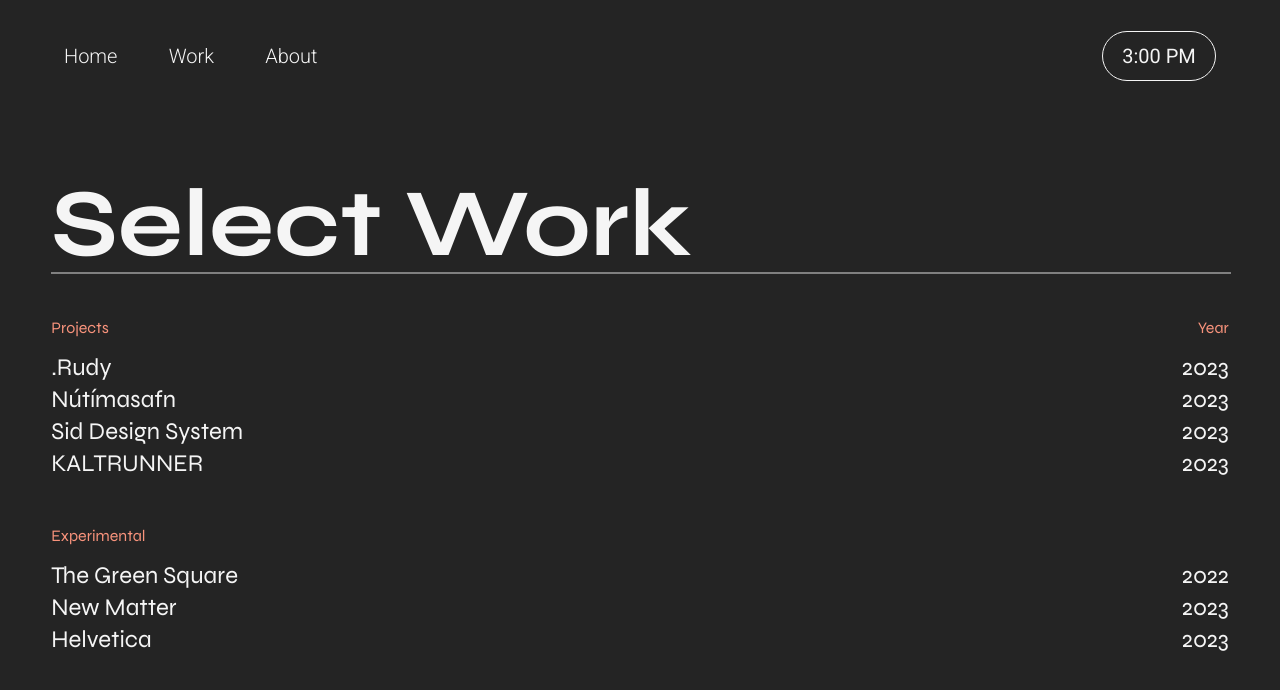
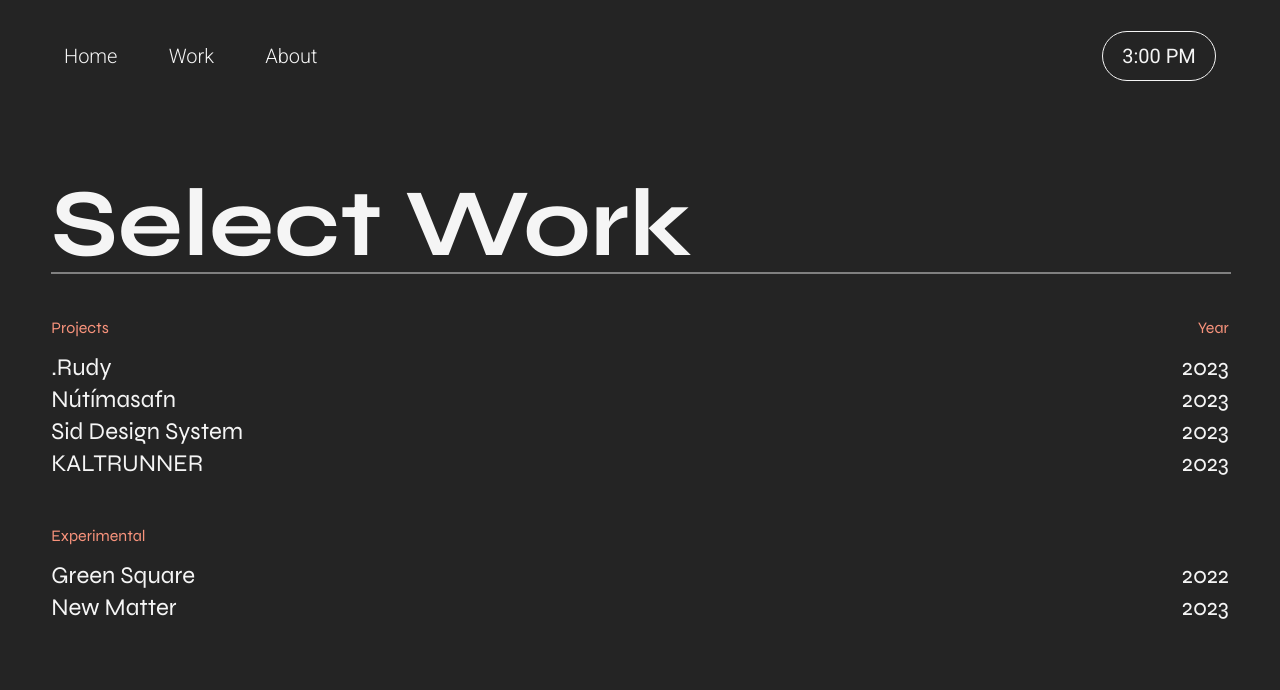
Before and after one commit to Kaltrunner/Portfolio-3, a React (Vite) app: page /work in a window 1280 px wide. Shown: the top 690 px of the page. Built offline with nearby package versions, Linux system fonts and the light colour scheme; a web font is replaced by a local one.

Commit message:
updating projects

```diff
--- a/src/assets/Work/Work.jsx
+++ b/src/assets/Work/Work.jsx
@@ -223,11 +223,11 @@
             </div>
             <div className="hidden-green">
               <div className="sub-work-row-text" id="row-1">
-                <p>The Green Square</p>
+                <p>Green Square</p>
                 <p>2022</p>
                 <span className="hidden-span">
                   <a
-                    href="https://a-green-square-project.onrender.com/"
+                    href="https://greensquare.onrender.com/"
                     rel="noreferrer"
                     target="_blank"
                   >
@@ -245,7 +245,7 @@
                         <img
                           className="hidden-img"
                           id="hidden-green"
-                          src="Screenshot-the-green-square.png"
+                          src="Green-Square-img.png"
                           alt=""
                         />
                       </div>
@@ -286,7 +286,7 @@
                 </span>
               </div>
             </div>
-            <div className="hidden-helvetica">
+            {/* <div className="hidden-helvetica">
               <div className="sub-work-row-text" id="row-1">
                 <p>Helvetica</p>
                 <p>2023</p>
@@ -317,7 +317,7 @@
                   </a>
                 </span>
               </div>
-            </div>
+            </div> */}
           </div>
         </div>
       </div>
```
Also changed, not shown: public/Green-Square-img.png (added).
